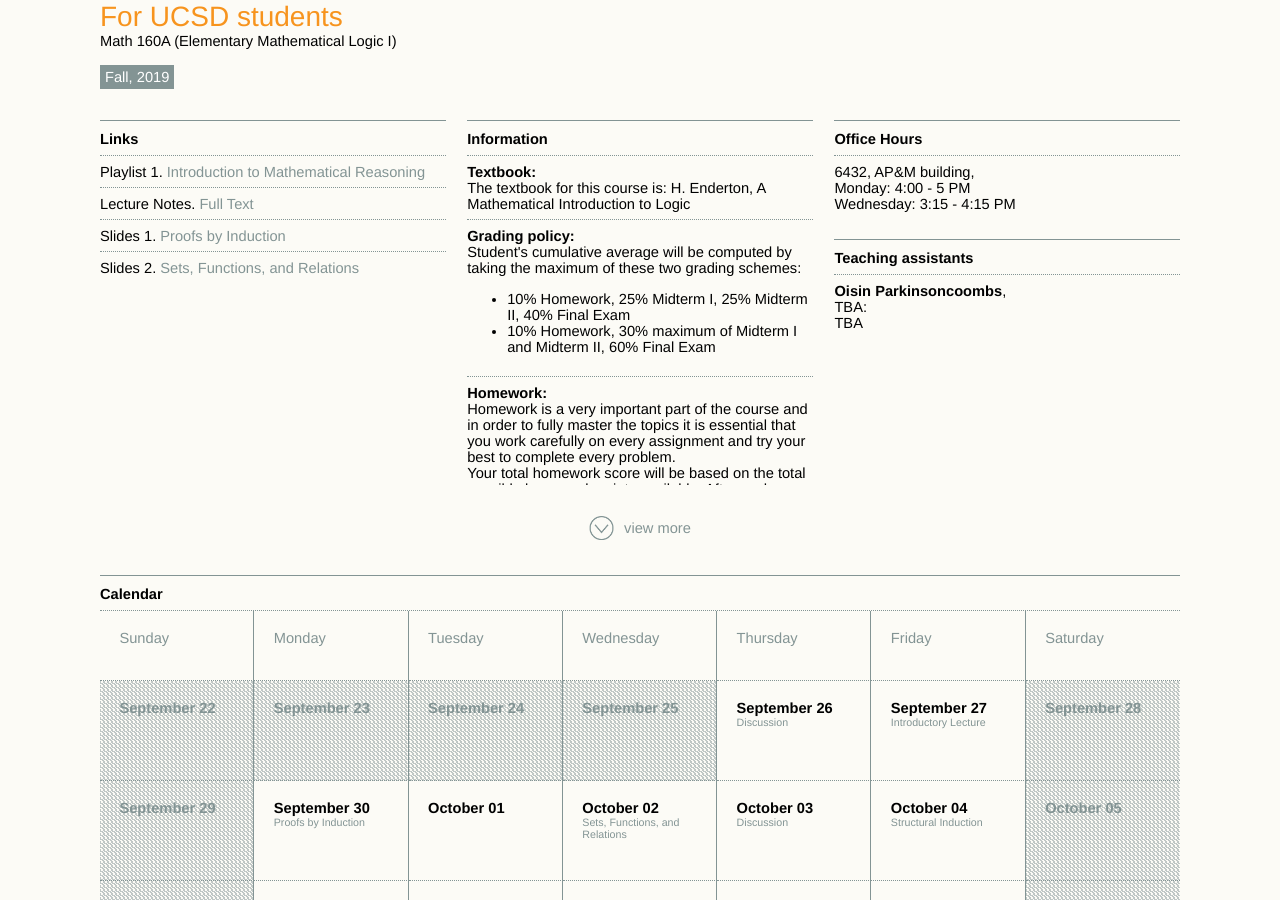
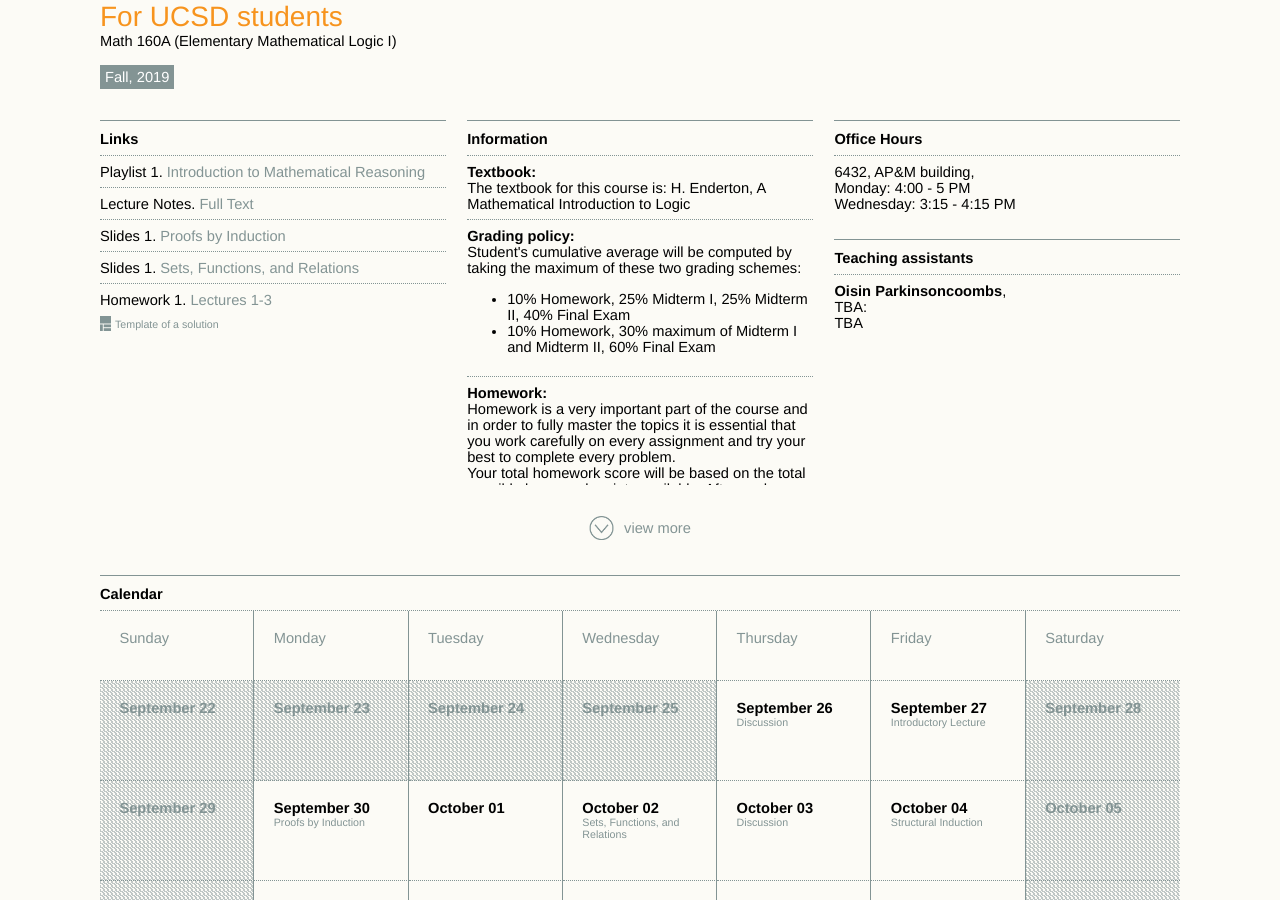
Before and after one commit to alexanderknop/alexanderknop.github.io, a Jekyll site: the page built from teaching/ucsd/160a/2019/fall/index.html, in a window 1280 px wide and 900 px high, scrolled down 522 px. Built offline with Jekyll 4.4.1, drawn with Linux system fonts in a browser that asks for light colours; nearby versions of some CDN libraries.

Commit message:
add homework to ucsd/160a

```diff
--- a/teaching/ucsd/160a/2019/fall/links.html
+++ b/teaching/ucsd/160a/2019/fall/links.html
@@ -14,7 +14,15 @@
 
 </li>
 <li>
-		Slides 2. <a href="assets/lecture-2.pdf"> Sets, Functions, and Relations </a>
+		Slides 1. <a href="assets/lecture-2.pdf"> Sets, Functions, and Relations </a>
 
 
 </li>
+<li>
+		Homework 1. <a href="files/homework_1.pdf"> Lectures 1-3 </a>
+
+		<div class = "template" >
+			<a href = "files/homework_1.tex">Template of a solution</a>
+		</div>
+
+</li>
```
Also changed, not shown: 3 other files.
